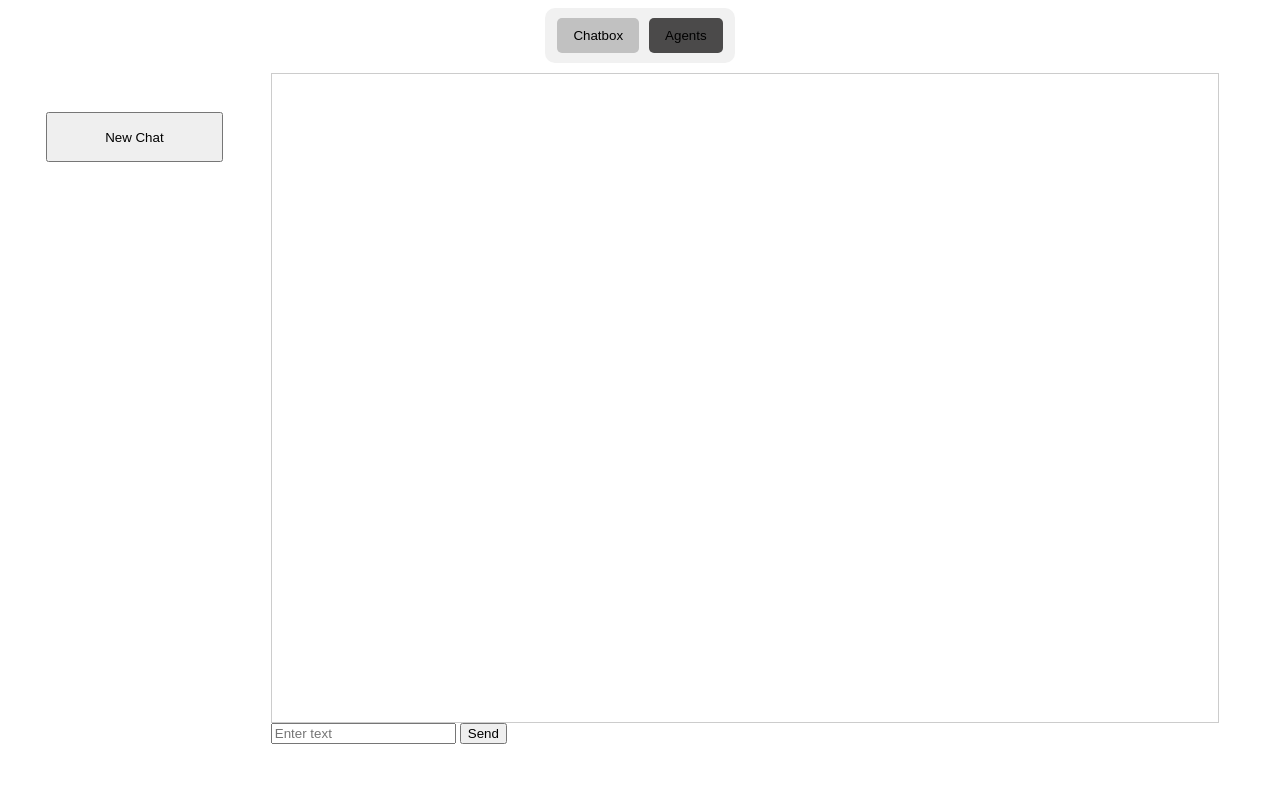
After one commit to DrakeVoong/Project_Archivist, a Flask app: page / in a window 1280 px wide. The commit adds this page. Run offline with Flask 3, Linux system fonts and the light colour scheme; data that the repository does not hold is empty; parts of the project's set-up code (start-up, migrations or seed data) failed here and were passed over.

Commit message:
refactor: separate tabs into individual files

```diff
--- a/modules/message_manager.py
+++ b/modules/message_manager.py
@@ -497,4 +497,7 @@ class Conversation:
             return False
 
     def is_empty(self):
+        if (self.messages is None):
+            return True
+
         return len(self.messages) == 0
--- a/static/style.css
+++ b/static/chat.css
@@ -1,8 +1,3 @@
-/* html, body {
-    margin: 0;
-    height: 100%;
-} */
-
 #chat-container {
     display: flex;
     flex-direction: row;
--- a/static/script.js
+++ b/static/chat.js
@@ -128,6 +128,7 @@ function editMessage(event) {
 }
 
 function createMessageDiv(role, text){
+    role = role.toLowerCase();
     const messageDiv = document.createElement("div");
     messageDiv.classList.add("chat-message-box")
     messageDiv.classList.add(role + "-message-box")
@@ -303,16 +304,7 @@ async function loadChat(chatId) {
     // helper function to recursively read json
     // message tree
     function loadChat_helper(curr, level){
-        const messageDiv = document.createElement("div");
-        messageDiv.textContent = curr.text;
-        messageDiv.classList.add("chat-message");
-        messageDiv.dataset.address = curr.address;
-
-        if (curr.role == "User") {
-            messageDiv.classList.add("user-message");
-        } else if (curr.role == "Assistant") {
-            messageDiv.classList.add("assistant-message");
-        }
+        const messageDiv = createMessageDiv(curr.role, curr.text);
 
         chat_message.appendChild(messageDiv);
 
--- /dev/null
+++ b/static/main.css
@@ -0,0 +1,39 @@
+#workspace-tabs {
+    display: grid;
+}
+
+.workspace-tabs-btns {
+    width: 15%;
+    overflow: hidden;
+    display: flex;
+    margin: 0 auto;
+    padding: 10px 0px;
+    border-radius: 10px;
+    background-color: #f1f1f1;
+    align-self: center;
+    flex-direction: row;
+    justify-content: center;
+    gap: 10px;
+}
+
+.workspace-tabs-btns button {
+    background-color: #4B4A4A;
+    border-radius: 5px;
+    border: none;
+    outline: none;
+    cursor: pointer;
+    padding: 10px 16px;
+    transition: 0.3s;
+}
+
+.workspace-tabs-btns button:hover {
+    background-color: #939393;
+}
+
+.workspace-tabs-btns button.active {
+    background-color: #C1C1C1;
+}
+
+.workspace-tabcontent {
+    display: none;
+}
--- /dev/null
+++ b/static/main.js
@@ -0,0 +1,23 @@
+function openWorkspace(event, container) {
+    // Declare all variables
+    var i, tabcontent, tablinks;
+
+    // Get all elements with class="tabcontent" and hide them
+    tabcontent = document.getElementsByClassName("workspace-tabcontent");
+    for (i = 0; i < tabcontent.length; i++) {
+        tabcontent[i].style.display = "none";
+    }
+
+    // Get all elements with class="tablinks" and remove the class "active"
+    tablinks = document.getElementsByClassName("workspace-tablinks");
+    for (i = 0; i < tablinks.length; i++) {
+        tablinks[i].className = tablinks[i].className.replace(" active", "");
+    }
+
+    // Show the current tab, and add an "active" class to the button that opened the tab
+    document.getElementById(container).style.display = "flex";
+    event.currentTarget.className += " active";
+}
+
+// Get the element with id="defaultOpen" and click on it
+document.getElementById("defaultOpen").click();
--- /dev/null
+++ b/templates/main.html
@@ -0,0 +1,37 @@
+<!DOCTYPE html>
+<html lang="en">
+<head>
+    <meta charset="UTF-8">
+    <title>Project Archivist</title>
+    <link rel="stylesheet" href="{{ url_for('static', filename='main.css') }}">
+    <link rel="stylesheet" href="{{ url_for('static', filename='chat.css') }}">
+
+</head>
+<body>
+    <div id="workspace-tabs">
+        <div class="workspace-tabs-btns">
+            <button class="workspace-tablinks" onclick="openWorkspace(event, 'chat-container')" id="defaultOpen">Chatbox</button>
+            <button class="workspace-tablinks" onclick="openWorkspace(event, 'agent-container')">Agents</button>
+        </div>
+        <div id="chat-container" class="workspace-tabcontent">
+            <div id="chat-list-box">
+                <button id="new-chat-btn">New Chat</button>
+                <div id="chat-list"></div>
+            </div>
+            <div id="chat-box">
+                <div id="chat-messages"></div>
+                <input type="text" id="chat-input" placeholder="Enter text">
+                <button id="chat-send-btn">Send</button>
+            </div>
+        </div>
+        <div id="agent-container" class="workspace-tabcontent">
+            <p>agent</p>
+        </div>
+    </div>
+
+    <script src="{{ url_for('static', filename='main.js') }}"></script>
+    <script src="{{ url_for('static', filename='chat.js') }}"></script>
+
+
+</body>
+</html>
```
Also changed, not shown: templates/index.html (deleted, +0 -23 lines), static/agent.css (added), static/agents.js (added).
